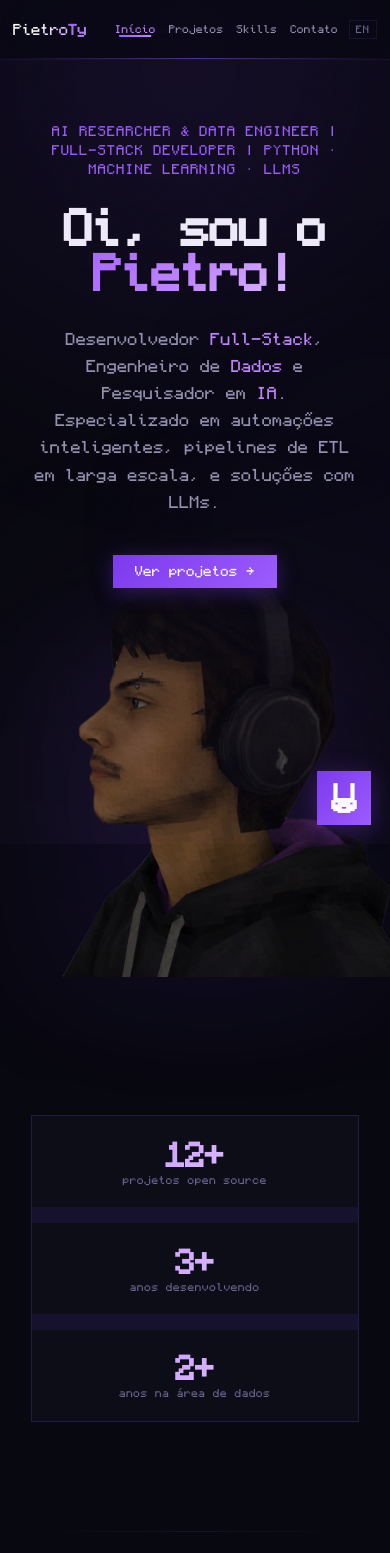
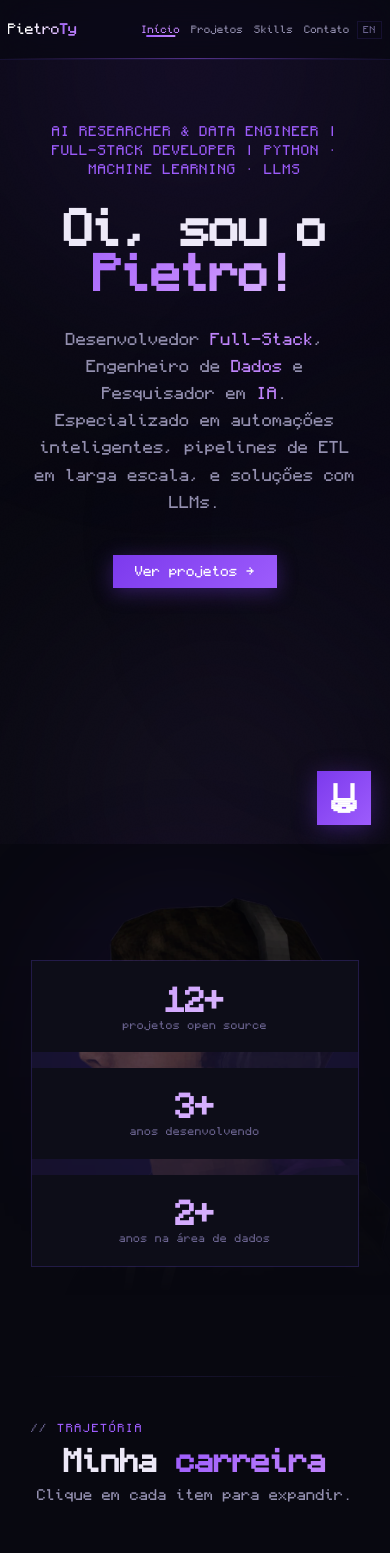
Before and after one commit to PietroTy/PietroTy, a React (Create React App) app: page / in a window 390 px wide. Shown: the top 1553 px of the page. Built offline with nearby package versions, Linux system fonts and the light colour scheme.

Commit message:
fix: adjust mobile navigation padding to prevent overflow and fix hero stats margin and avatar position to eliminate gaps

```diff
--- a/src/styles/hero.css
+++ b/src/styles/hero.css
@@ -98,7 +98,7 @@
     padding-bottom: 2rem;
   }
   .hero-stats {
-    margin-top: 34rem;
+    margin-top: 24rem;
     position: relative;
     z-index: 1;
   }
@@ -125,6 +125,6 @@
     );
   }
   .hero-avatar {
-    object-position: center top;
+    object-position: center bottom;
   }
 }
--- a/src/styles/responsive.css
+++ b/src/styles/responsive.css
@@ -126,13 +126,40 @@
   }
 }
 
+@media (max-width: 480px) {
+  .nav {
+    padding: 0 0.5rem;
+  }
+  .nav-left {
+    gap: 0.4rem;
+  }
+  .nav-logo {
+    font-size: 0.88rem;
+    letter-spacing: -0.03em;
+  }
+  .nav-links {
+    gap: 1px;
+  }
+  .nav-btn {
+    font-size: 0.62rem;
+    padding: 4px 5px;
+  }
+  .nav-lang {
+    font-size: 0.58rem;
+    padding: 3px 5px;
+    margin-left: 0.1rem;
+  }
+}
+
 @media (max-width: 380px) {
+  .nav-logo {
+    display: none; /* Hide logo on extremely narrow screens to ensure menu items fit perfectly */
+  }
+  .nav-links {
+    gap: 1px;
+  }
   .nav-btn {
     font-size: 0.62rem;
     padding: 4px 4px;
   }
-
-  .nav-logo {
-    display: none; /* Hide logo on extremely narrow screens to ensure menu items fit perfectly */
-  }
 }
```
